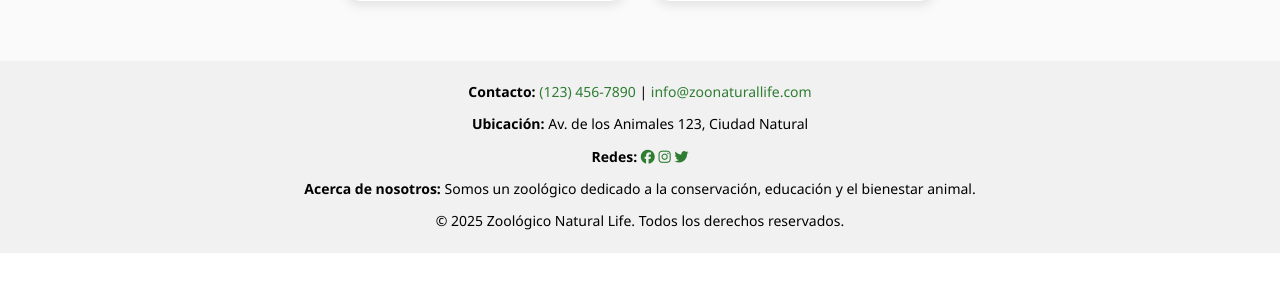
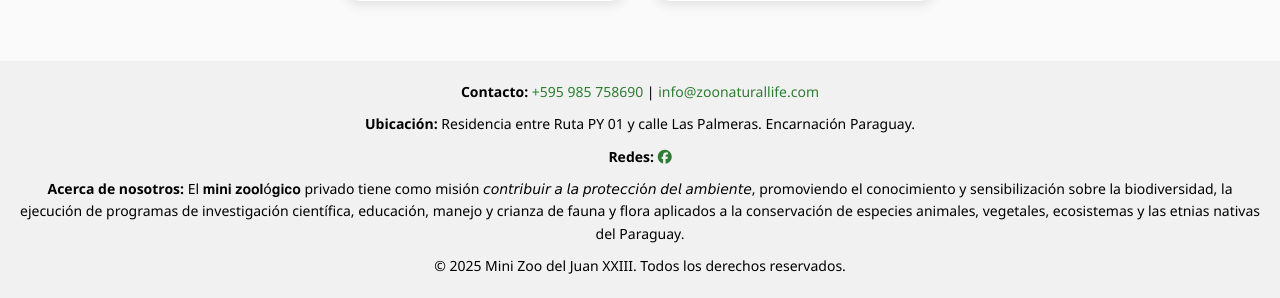
Before and after one commit to MaikolR17/minizooXXIII, a PHP site: page / in a window 1280 px wide. Shown: the part 4933-5231 px from the top of the page. Before the commit the page ends 5186 px from the top, so only its background shows below. Run offline with PHP 8.4, Linux system fonts and the light colour scheme; data comes from the database, SQL or seed files in the repository.

Commit message:
Renombrar  file de css para aboutphp Creacion de Acerca de Nosotros Eliminacion de file aboutjs.js

```diff
--- a/resources/footer.php
+++ b/resources/footer.php
@@ -1,13 +1,13 @@
 <footer class="footer" role="contentinfo" id="contacto">
     <div class="footer-info">
-      <p><strong>Contacto:</strong> <a href="tel:+1234567890">(123) 456-7890</a> | <a href="mailto:info@zoonaturallife.com">info@zoonaturallife.com</a></p>
-      <p id="ubicacion"><strong>Ubicación:</strong> Av. de los Animales 123, Ciudad Natural</p>
+      <p><strong>Contacto:</strong> <a href="tel:+595985758690">+595 985 758690</a> | <a href="mailto:info@zoonaturallife.com">info@zoonaturallife.com</a></p>
+      <p id="ubicacion"><strong>Ubicación:</strong> Residencia entre Ruta PY 01 y calle Las Palmeras. Encarnación Paraguay.</p>
       <p id="redes"><strong>Redes:</strong>
-        <a href="#" aria-label="Facebook"><i class="fab fa-facebook"></i></a>
-        <a href="#" aria-label="Instagram"><i class="fab fa-instagram"></i></a>
-        <a href="#" aria-label="Twitter"><i class="fab fa-twitter"></i></a>
+        <a href="https://www.facebook.com/minizoojuanxxiii?mibextid=ZbWKwL" aria-label="Facebook"><i class="fab fa-facebook"></i></a>
       </p>
-      <p id="acerca-de-nosotros"><strong>Acerca de nosotros:</strong> Somos un zoológico dedicado a la conservación, educación y el bienestar animal.</p>
+      <p id="acerca-de-nosotros"><strong>Acerca de nosotros:</strong>  El 𝐦𝐢𝐧𝐢 𝐳𝐨𝐨𝐥ó𝐠𝐢𝐜𝐨 privado tiene como misión 𝘤𝘰𝘯𝘵𝘳𝘪𝘣𝘶𝘪𝘳 𝘢 𝘭𝘢 𝘱𝘳𝘰𝘵𝘦𝘤𝘤𝘪ó𝘯 𝘥𝘦𝘭 𝘢𝘮𝘣𝘪𝘦𝘯𝘵𝘦, promoviendo el conocimiento y sensibilización sobre la biodiversidad,
+         la ejecución de programas de investigación científica, educación, manejo y crianza de fauna y flora aplicados a la conservación de especies animales, vegetales, ecosistemas y las etnias nativas del Paraguay.
+</p>
     </div>
-    <p class="copyright">&copy; 2025 Zoológico Natural Life. Todos los derechos reservados.</p>
+    <p class="copyright">&copy; 2025 Mini Zoo del Juan XXIII. Todos los derechos reservados.</p>
 </footer>
```
Also changed, not shown: HTML/about.php (+18 -12 lines), CSS/aboutphp.css (renamed from CSS/aboutjs.css), javaScript/aboutjs.js (deleted).
